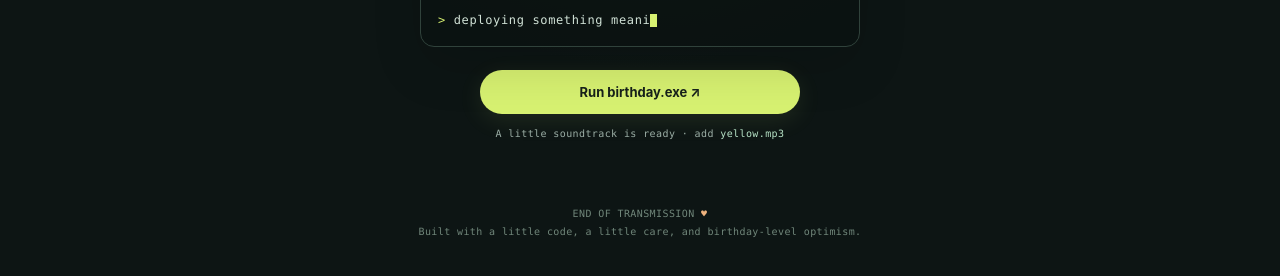
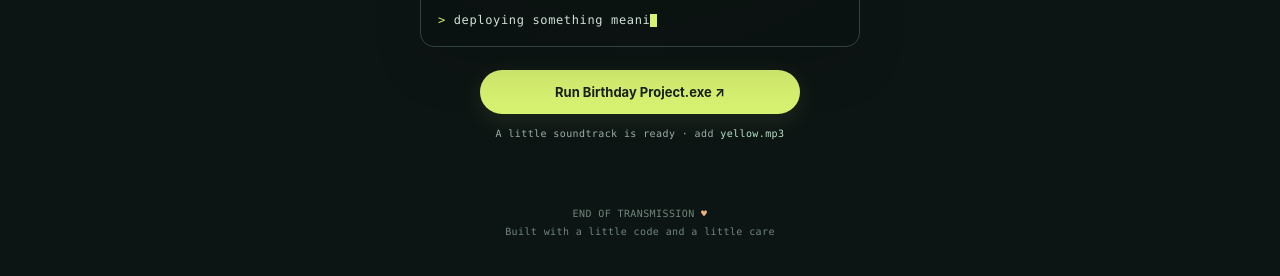
Before and after one commit to arrummw-io/chef-jeannica-birthday-project, a plain HTML site: page index.html in a window 1280 px wide. Shown: the part 530-806 px from the top of the page. Drawn offline with Linux system fonts and the light colour scheme.

Commit message:
Update index.html

```diff
--- a/index.html
+++ b/index.html
@@ -96,7 +96,7 @@
       <h1>Hey, Chef.<br><em>This one's for you.</em></h1>
       <p class="sub">A little message from land to sea.<br>No bug reports, no kitchen tickets. Just good energy. ✦</p>
       <div class="terminal mono" id="birthdayTerminal"><div class="terminal-head"><span>birthday.sh</span><span>RUNNING WITH LOVE</span></div><div class="progress-track"><div class="progress-fill" id="terminalProgress"></div></div><p class="terminal-line" data-text="initializing birthday_mode..."><span class="prompt">&gt;</span> <span class="typed"></span></p><p class="terminal-line" data-text="loading good wishes [OK]"><span class="prompt">&gt;</span> <span class="typed"></span></p><p class="terminal-line" data-text="checking for cake dependencies..."><span class="prompt">&gt;</span> <span class="typed"></span></p><p class="terminal-line" data-text="error: cake is too far away 🌊"><span class="prompt">&gt;</span> <span class="typed"></span></p><p class="terminal-line" data-text="deploying something meaningful"><span class="prompt">&gt;</span> <span class="typed"></span><span class="cursor"></span></p></div>
-      <button class="btn" id="startBtn">Run birthday.exe ↗</button>
+      <button class="btn" id="startBtn">Run Birthday Project.exe ↗</button>
       <p class="music-note mono" id="musicStatus" aria-live="polite">A little soundtrack is ready · add <strong>yellow.mp3</strong></p>
       <audio id="birthdayMusic" src="./yellow.mp3" preload="auto"></audio>
     </header>
@@ -204,7 +204,7 @@
       <p class="gift-ending">With warmth and gratitude,<br>From land to sea, with a little kindness in between. 🤍🌿</p>
       <div class="actions"><button class="btn" id="printBtn">Download both certificates as PDF ↗</button><button class="btn secondary" id="againBtn">Back to birthday wishes ↺</button></div>
     </section>
-    <footer class="footer mono">END OF TRANSMISSION <span class="heart">♥</span><br>Built with a little code, a little care, and birthday-level optimism.</footer>
+    <footer class="footer mono">END OF TRANSMISSION <span class="heart">♥</span><br>Built with a little code and a little care </footer>
   </main>
   <script>
     const message = document.getElementById('message');
```
